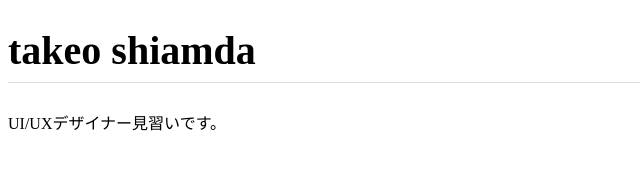
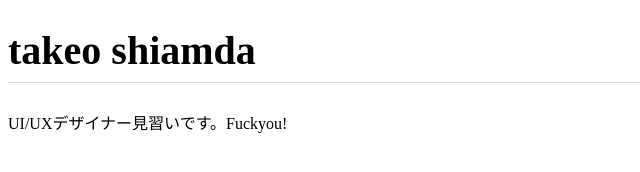
Before and after one commit to gakuyu777/gakuyu777.github.io, a plain HTML site: page index.html in a window 1280 px wide. Shown: the full height of the page, 0-640 px from the left. Drawn offline with Linux system fonts and the light colour scheme.

Commit message:
Add files via upload

```diff
--- a/index.html
+++ b/index.html
@@ -7,6 +7,6 @@
 </head>
 <body>
   <h1>takeo shiamda</h1>
-  <p>UI/UXデザイナー見習いです。</p>
+  <p>UI/UXデザイナー見習いです。Fuckyou!</p>
 </body>
 </html>
```
